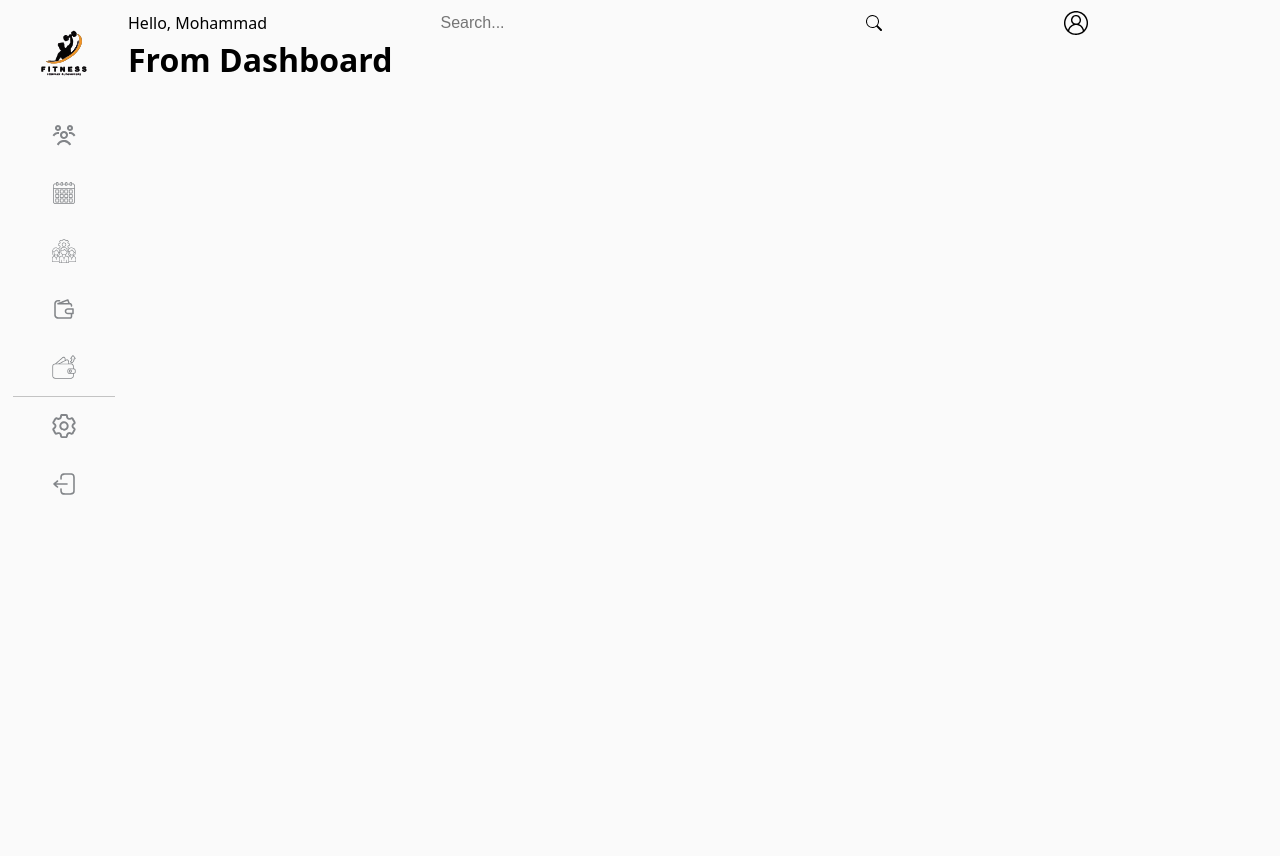
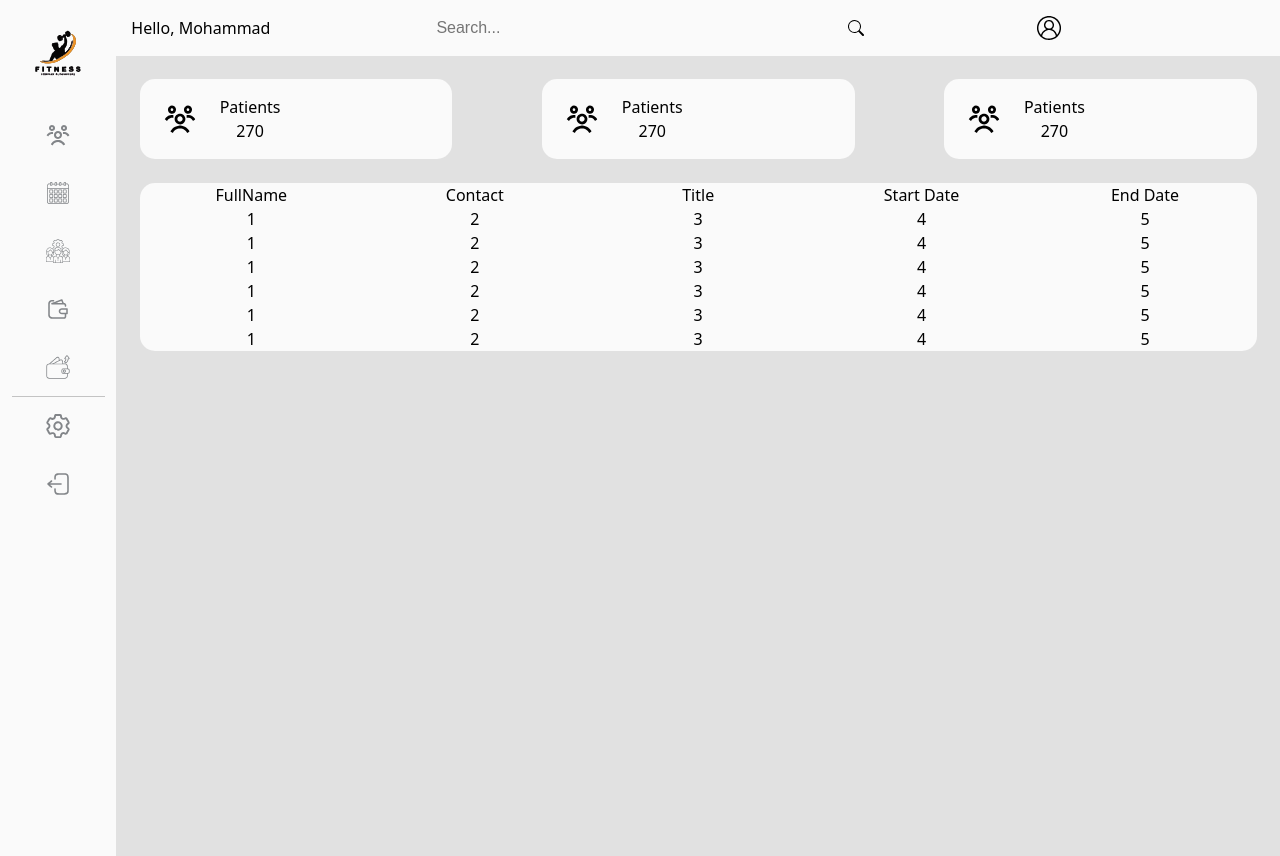
Before and after one commit to mzeineddine/CSSLTD-GYM, a React (Vite) app in the folder Frontend/: page /home in a window 1280 px wide. Before the commit the page ends 800 px from the top, so only its background shows below. Built offline with nearby package versions, Linux system fonts and the light colour scheme; no server answers.

Commit message:
Adding dashboard statcard and table

```diff
--- a/Frontend/src/App.css
+++ b/Frontend/src/App.css
@@ -1,5 +1,5 @@
 #root {
-  max-width: 1280px;
+  /* max-width: 1280px; */
   margin: 0;
   padding: 0;
   text-align: center;
--- /dev/null
+++ b/Frontend/src/components/DashboardStatCard/dashboardStatCard.css
@@ -0,0 +1,18 @@
+.dashboardStatCard{
+    display: flex;
+    flex-direction: row;
+    justify-content: start;
+    align-items: center;
+    min-width: 28%;
+    border-radius: 15px;
+    background: rgb(250, 250, 250);
+}
+.dashboardStatCard .card-icon{
+    margin: 1.5em;
+    width: 2em;
+    height: 2em;
+}
+.dashboardStatCard .card-icon img{
+    width: 100%;
+    height: 100%;
+}
--- /dev/null
+++ b/Frontend/src/components/DashboardStatCard/index.jsx
@@ -0,0 +1,15 @@
+import "./dashboardStatCard.css"
+const DashboardStatCard = (props) => {
+    return(
+        <div className="dashboardStatCard">
+            <div className="card-icon">
+                <img src={props.icon} alt="card icon" />
+            </div>
+            <div className="card-info">
+                <p className="title">{props.title}</p>
+                <p className="count">{props.count}</p>
+            </div>
+        </div>
+    );
+}
+export default DashboardStatCard
--- a/Frontend/src/components/NavBar/navBar.css
+++ b/Frontend/src/components/NavBar/navBar.css
@@ -1,6 +1,7 @@
 .navBar{
     padding-top: 10px;
     width: 75vw;
+    padding: 15px;
     display: flex;
     flex-direction: row;
     justify-content: space-between;
--- a/Frontend/src/components/Sidebar/sidebar.css
+++ b/Frontend/src/components/Sidebar/sidebar.css
@@ -74,6 +74,10 @@ hr{
     background-color: #c3c3c3;
     border: none;
 }
+@media screen and (max-width: 1080px) {
+    body{font-size: 16px;}
+}
+
 @media screen and (max-width: 720px) {
     body{font-size: 12px;}
 }
--- /dev/null
+++ b/Frontend/src/components/Table/index.jsx
@@ -0,0 +1,36 @@
+import "./table.css"
+
+const Table = (props) => {
+    const {headers, data} = props;
+    console.log(headers);
+    console.log(data);
+    return (
+        <div className="table">
+            <div className="headers">
+                {
+                    headers.map((header, index) => (
+                        <div className="header" key={index}>
+                            <p>{header}</p>
+                        </div>
+                    ))
+                }
+            </div>
+            <div className="rows">
+                {
+                    data.map((row, rowIndex) => (
+                        <div className="row" key={rowIndex}>
+                            {
+                                row.map((cell, cellIndex) => (
+                                    <div className="cell" key={cellIndex}>
+                                        <p>{cell}</p>
+                                    </div>
+                                ))
+                            }
+                        </div>
+                    ))
+                }
+            </div>
+        </div>
+    );
+}
+export default Table
--- /dev/null
+++ b/Frontend/src/components/Table/table.css
@@ -0,0 +1,38 @@
+.table{
+    display: flex;
+    flex-direction: column;
+    justify-content: start;
+    align-items: center;
+    margin: 2%;
+    border-radius: 15px;
+    background: rgb(250, 250, 250);
+}
+.table .headers{
+    display: flex;
+    flex-direction: row;
+    justify-content: space-around;
+    align-items: center;
+    width: 100%;
+}
+.table .headers .header{
+    width: 100%;
+    text-align: center;
+}
+.table .rows{
+    display: flex;
+    flex-direction: column;
+    justify-content: space-around;
+    width: 100%;
+}
+.table .rows .row{
+    display: flex;
+    flex-direction: row;
+    justify-content: space-around;
+    align-items: center;
+    width: 100%;
+}
+
+.table .rows .row .cell{
+    width: 100%;
+    text-align: center;
+}
--- a/Frontend/src/components/WithSideBarLayout/withSideBarLayout.css
+++ b/Frontend/src/components/WithSideBarLayout/withSideBarLayout.css
@@ -11,6 +11,13 @@
     flex-direction: column;
     justify-content: start;
     align-items: start;
+    width: 100%;
     /* width: 100vw;
     height: 100vh; */
 }
+
+.main-content{
+    width: 100%;
+    min-height: 100vh;
+    background-color: rgb(225, 225, 225);
+}
--- /dev/null
+++ b/Frontend/src/pages/Dashboard/dashboard.css
@@ -0,0 +1,21 @@
+.dashboardStatCards{
+    margin: 2%;
+    display: flex;
+    flex-direction: row;
+    justify-content: space-between;
+    flex-wrap: wrap;
+    gap: 1em;
+}
+/* .dashboardStatCards .dashboardStatCard{
+    margin:0px 3%;
+}
+.dashboardStatCards > :nth-child(3n + 1) {
+    margin: 0px;
+    margin-right: 3%;
+    background-color: #ffeb3b;
+}
+.dashboardStatCards > :nth-child(3n){
+    margin: 0px;
+    margin-left: 3%;
+    background-color: green;
+} */
--- a/Frontend/src/pages/Dashboard/index.jsx
+++ b/Frontend/src/pages/Dashboard/index.jsx
@@ -1,6 +1,9 @@
 import axios from "axios";
 import { useEffect } from "react";
-
+import DashboardStatCard from "../../components/DashboardStatCard";
+import "./dashboard.css"
+import icon from "../../assets/icons/member_icon.svg"
+import Table from "../../components/Table";
 const Dashboard = () => {
     const effectFunction = () =>{
         const getData = async () =>{
@@ -12,21 +15,36 @@ const Dashboard = () => {
                     "Content-Type": "application/json",
                     "Authorization": "Bearer"+localStorage.getItem("token123")
                 },
-                // data: form
             }).catch(err => {
                 console.log(err);
             });
-            // if(response.data.result){
                 console.log(response.data)
-            // }
         }
-        // console.log("useEffect triggered")
         getData();
     }
     useEffect(effectFunction,[])
+
+    const headers = ["FullName", "Contact", "Title", "Start Date", "End Date"];
+    const data = [
+        [1,2,3,4,5],[1,2,3,4,5],[1,2,3,4,5],[1,2,3,4,5],[1,2,3,4,5],[1,2,3,4,5]
+    ];
     return(
-        <div>
-            <h1>From Dashboard</h1>
+        <div className="dashboard">
+            <div className="dashboardStatCards">
+                <DashboardStatCard icon={icon} title="Patients" count="270"/>
+                <DashboardStatCard icon={icon} title="Patients" count="270"/>
+                <DashboardStatCard icon={icon} title="Patients" count="270"/>
+                {/* <DashboardStatCard icon={icon} title="Patients" count="270"/> */}
+                {/* <DashboardStatCard icon={icon} title="Patients" count="270"/> */}
+                {/* <DashboardStatCard icon={icon} title="Patients" count="270"/> */}
+            </div>
+            <div className="appointment-table">
+                <Table headers={headers} data={data} />
+            </div>
+            <div className="graphs">
+                {/* <Graph/>
+                <PiChart/> */}
+            </div>
         </div>
     );
 }
```
Also changed, not shown: Frontend/src/pages/Dashboard/dashbord.css (deleted).
